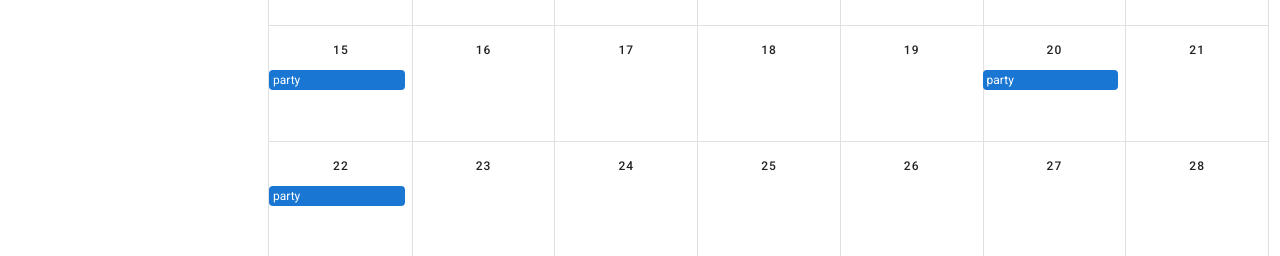
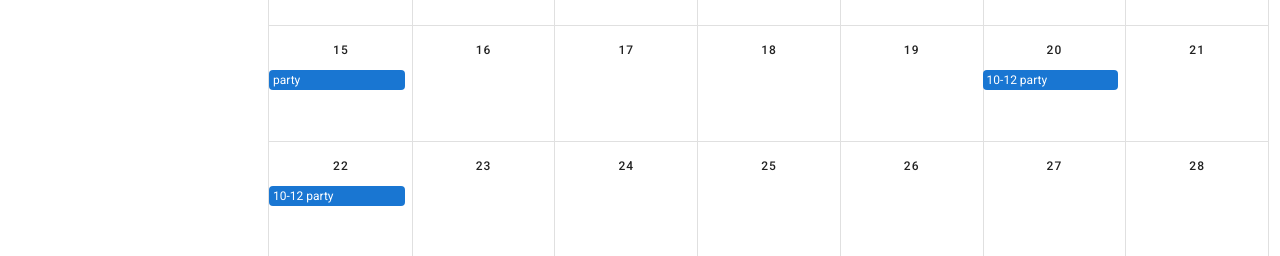
Before and after one commit to matt-muniz/spp.v1, a Nuxt app in the folder client/: page / in a window 1280 px wide. Shown: the part 3183-3439 px from the top of the page. Built offline with nearby package versions, Linux system fonts and the light colour scheme.

Commit message:
:skull: working on calendar

```diff
--- a/client/components/Calendar.vue
+++ b/client/components/Calendar.vue
@@ -51,8 +51,16 @@ export default {
     ...mapState('calendar', ['events'])
   },
   mounted() {
-    this.eventsData = [...this.events]
-    console.log(this.events.name)
+    console.log(this.events)
+    this.events.forEach((event) => {
+      this.eventsData.push({
+        name: event.time ? `${event.time} ${event.name}` : `${event.name}`,
+        start: event.start,
+        details: event.details,
+        time: event.time
+      })
+      console.log(event.name)
+    })
   },
   methods: {
     showEvent({ nativeEvent, event }) {
--- a/client/store/calendar.js
+++ b/client/store/calendar.js
@@ -16,8 +16,7 @@ export default {
       {
         name: 'party',
         start: '2020-03-15',
-        details: 'Birthday party',
-        time: '10-12'
+        details: 'Birthday party'
       }
     ]
   }),
```
